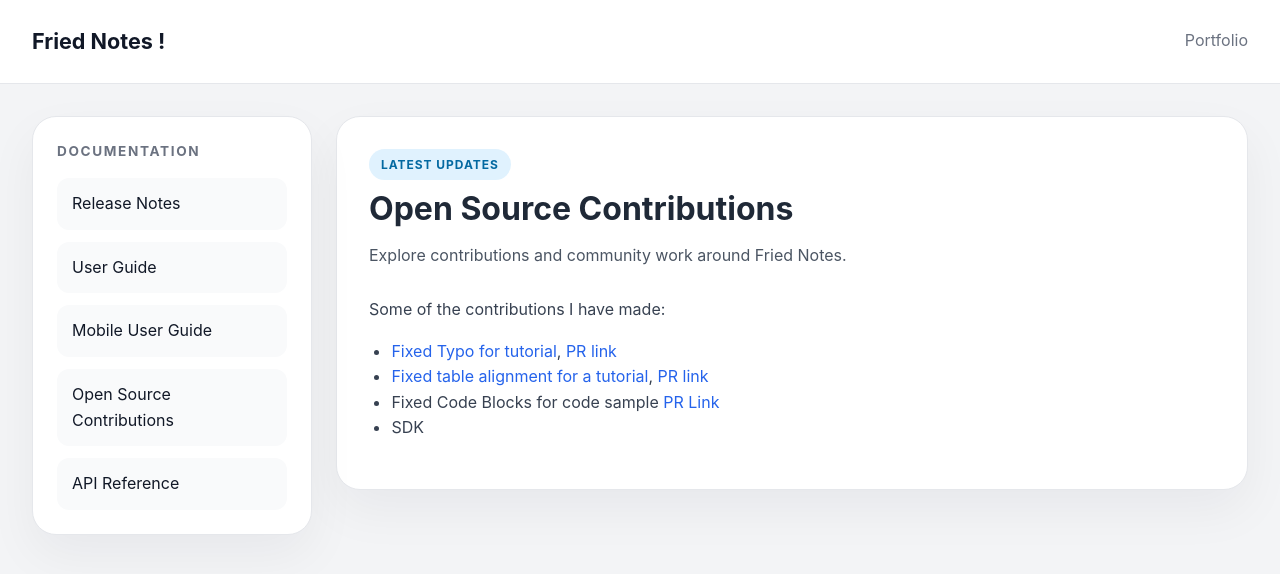
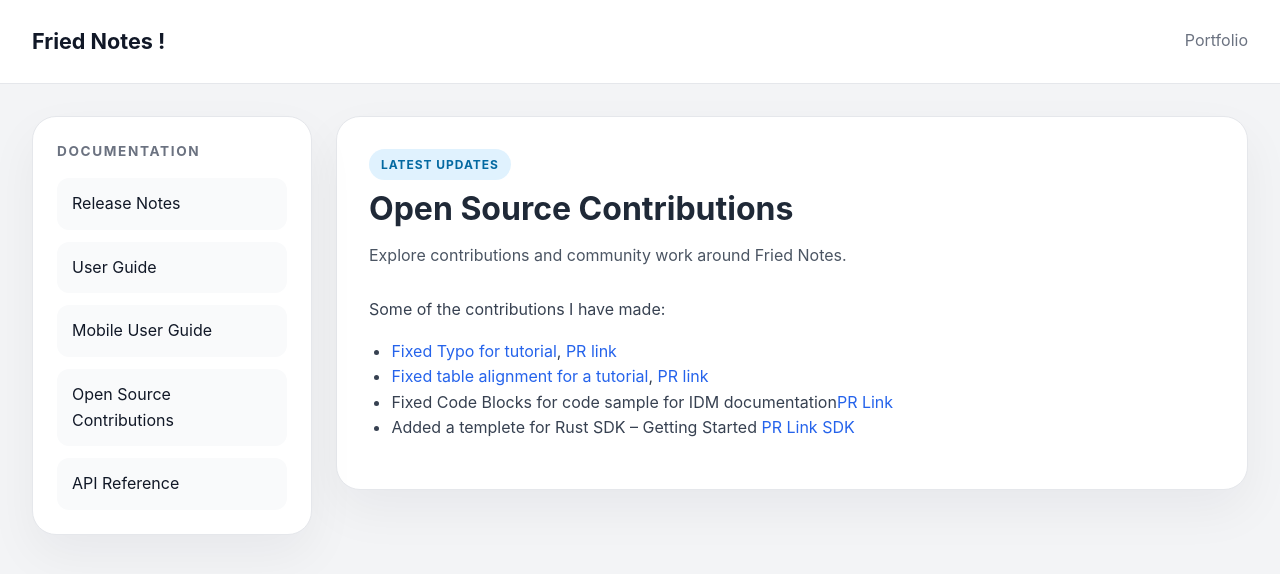
Before and after one commit to Venkat4real/FriedNotes, a Jekyll site: the page built from docs/opensource_contributions.md, in a window 1280 px wide. Shown: the top 574 px of the page. Built offline with Jekyll 4.4.1, drawn with Linux system fonts in a browser that asks for light colours.

Commit message:
Revise open source contributions list
Updated contributions to include fixes for code blocks and added a template for Rust SDK.

```diff
--- a/docs/opensource_contributions.md
+++ b/docs/opensource_contributions.md
@@ -8,5 +8,5 @@ Some of the contributions I have made:
 
 - [Fixed Typo for tutorial](https://quantum.cloud.ibm.com/learning/en/courses/quantum-machine-learning/introduction#check-in-questions), [PR link](https://github.com/Qiskit/documentation/pull/4564)
 - [Fixed table alignment for a tutorial](https://quantum.cloud.ibm.com/learning/en/courses/quantum-diagonalization-algorithms/sqd-overview#5-sqd-vs-vqe), [PR link](https://github.com/Qiskit/documentation/issues/4523)
-- Fixed Code Blocks for code sample [PR Link](https://github.com/Qiskit/documentation/issues/3780)
-- SDK
+- Fixed Code Blocks for code sample for IDM documentation[PR Link](https://github.com/Qiskit/documentation/issues/3780)
+- Added a templete for Rust SDK – Getting Started [PR Link](https://github.com/K-dash/nblm-rs/pull/71) [SDK](https://k-dash.github.io/nblm-rs/rust/getting-started/)
```
